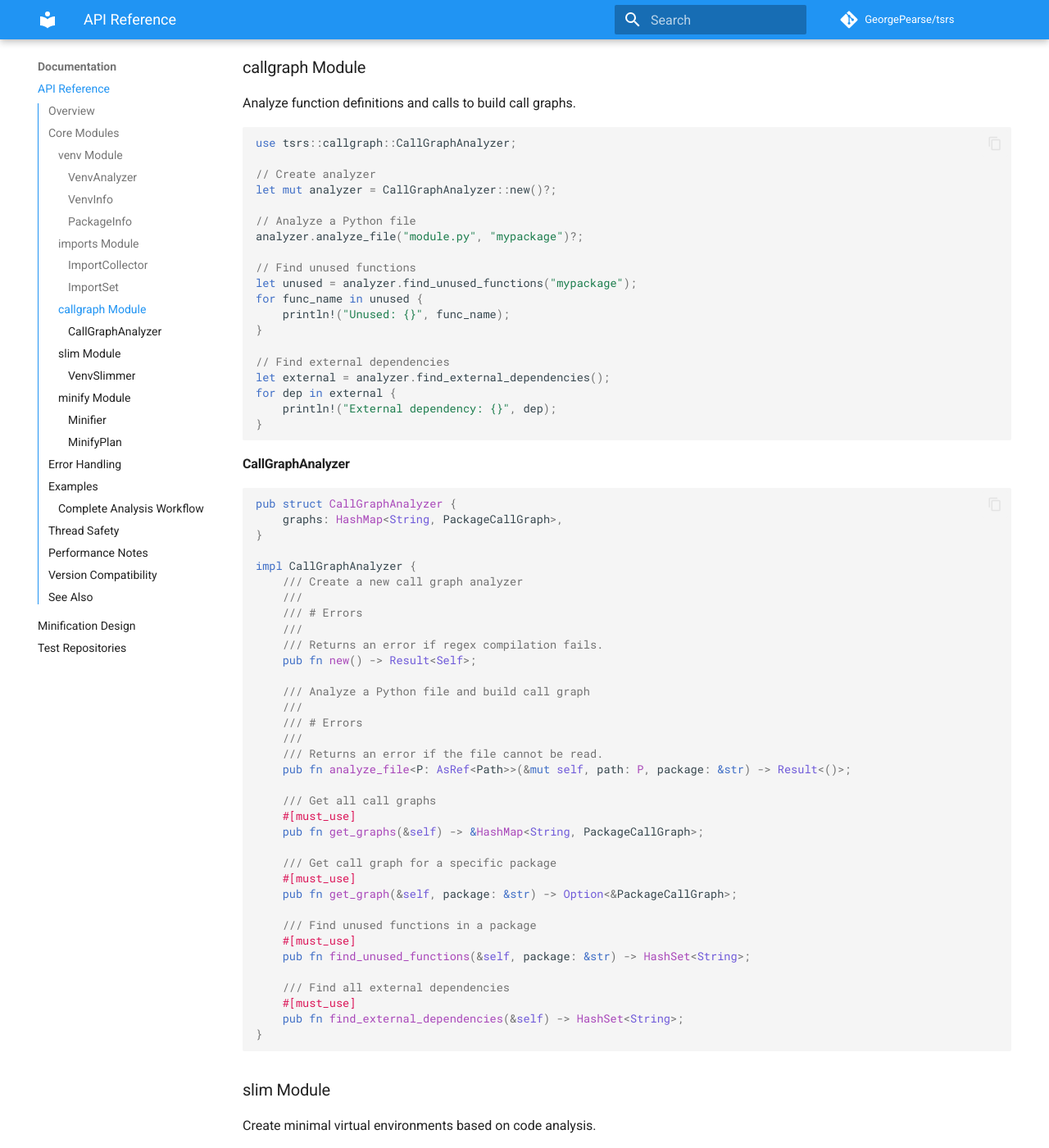
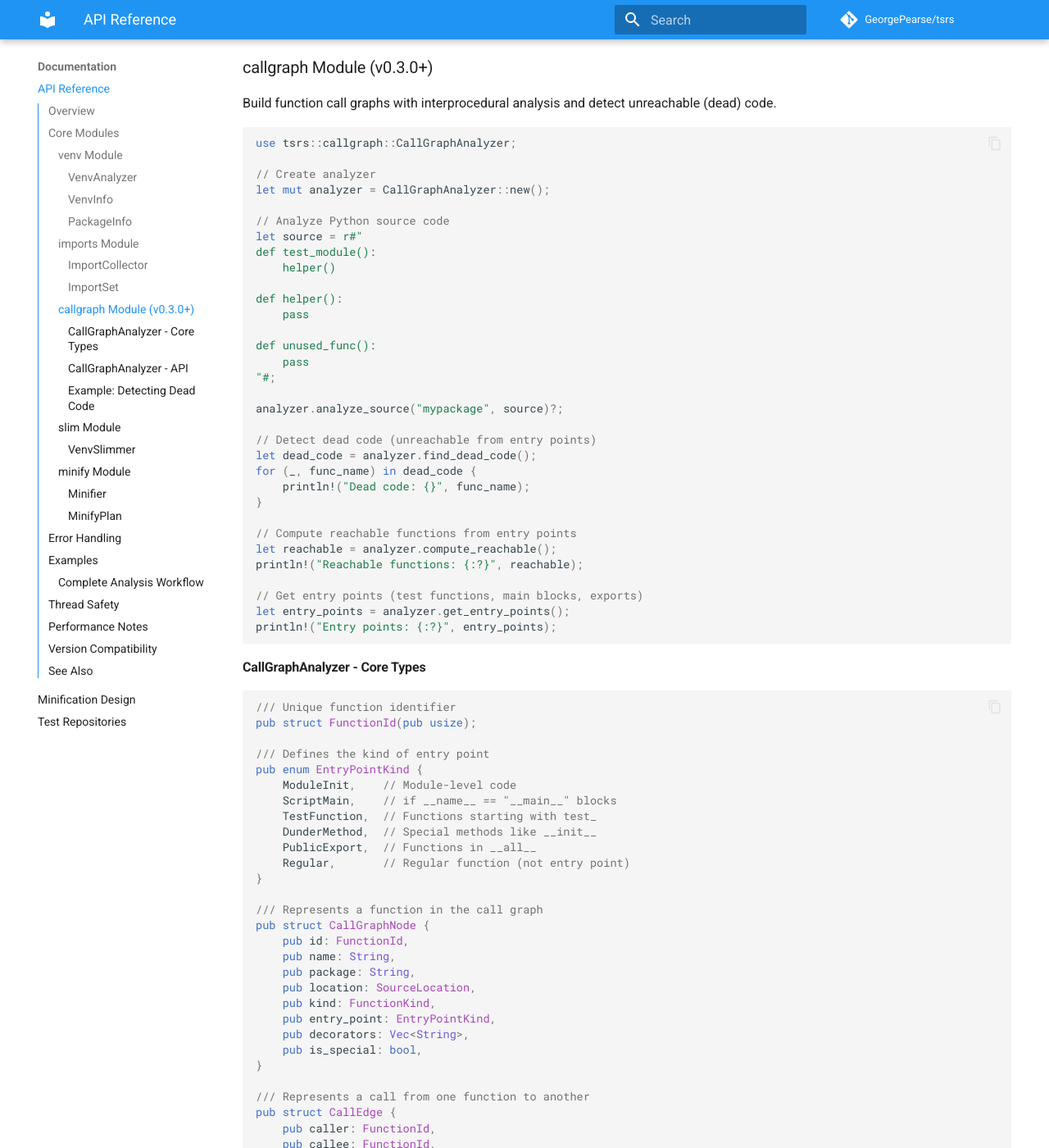
Before and after one commit to GeorgePearse/tsrs, an MkDocs documentation site: the page built from docs/API.md, in a window 1280 px wide and 1400 px high, scrolled down 3187 px. Shown: the whole window at 82% size. Built offline with MkDocs 1.6.1 and Material for MkDocs 9.7.7, drawn with Linux system fonts in a browser that asks for light colours; comment, search, counter and statistics services are not loaded; some of the changed text lies outside the part shown.

Commit message:
feat: Complete Phase 4-6 - Call graph dead code detection, CLI integration, tests, and docs
Phase 4: CLI Integration
- Add --remove-dead-code flag to minify and minify-dir commands
- Implement detect_dead_code() helper function in cli.rs
- Output detected dead code functions when flag is used
- Type conversion from FunctionId to usize for API compatibility

Phase 5: Comprehensive Unit Tests
- Add 16 unit tests to callgraph.rs covering:
  - Entry point detection (main blocks, test functions, exports)
  - Entry point protection (dunder methods, exports)
  - Simple call detection and reachability analysis
  - Dead code detection with protective filtering
  - Nested functions, multiple calls, mutual recursion
  - Decorator preservation and attribute call handling
  - Edge cases (empty code, comments-only, module initialization)
- All 61 tests passing (45 existing + 16 new)

Phase 6: Documentation Updates
- Update AGENTS.md: Mark call graph as completed, update test counts to 61
- Update API.md: Comprehensive callgraph module documentation with examples
- Update CHANGELOG.md: Add v0.3.0 release notes with all features and fixes
- Version bump: 0.2.0 -> 0.3.0

This completes the call graph analysis implementation (Phases 1-6) with
a conservative dead code detection approach that protects dunders,
exports, test functions, and other framework-related code.

Next phase: Phase 4b (minify integration) to filter minification plans
based on dead code detection.

````diff
--- a/docs/API.md
+++ b/docs/API.md
@@ -157,70 +157,172 @@ impl ImportSet {
 }
 ```
 
-### callgraph Module
+### callgraph Module (v0.3.0+)
 
-Analyze function definitions and calls to build call graphs.
+Build function call graphs with interprocedural analysis and detect unreachable (dead) code.
 
 ```rust
 use tsrs::callgraph::CallGraphAnalyzer;
 
 // Create analyzer
-let mut analyzer = CallGraphAnalyzer::new()?;
+let mut analyzer = CallGraphAnalyzer::new();
 
-// Analyze a Python file
-analyzer.analyze_file("module.py", "mypackage")?;
+// Analyze Python source code
+let source = r#"
+def test_module():
+    helper()
 
-// Find unused functions
-let unused = analyzer.find_unused_functions("mypackage");
-for func_name in unused {
-    println!("Unused: {}", func_name);
+def helper():
+    pass
+
+def unused_func():
+    pass
+"#;
+
+analyzer.analyze_source("mypackage", source)?;
+
+// Detect dead code (unreachable from entry points)
+let dead_code = analyzer.find_dead_code();
+for (_, func_name) in dead_code {
+    println!("Dead code: {}", func_name);
 }
 
-// Find external dependencies
-let external = analyzer.find_external_dependencies();
-for dep in external {
-    println!("External dependency: {}", dep);
+// Compute reachable functions from entry points
+let reachable = analyzer.compute_reachable();
+println!("Reachable functions: {:?}", reachable);
+
+// Get entry points (test functions, main blocks, exports)
+let entry_points = analyzer.get_entry_points();
+println!("Entry points: {:?}", entry_points);
+```
+
+#### CallGraphAnalyzer - Core Types
+
+```rust
+/// Unique function identifier
+pub struct FunctionId(pub usize);
+
+/// Defines the kind of entry point
+pub enum EntryPointKind {
+    ModuleInit,    // Module-level code
+    ScriptMain,    // if __name__ == "__main__" blocks
+    TestFunction,  // Functions starting with test_
+    DunderMethod,  // Special methods like __init__
+    PublicExport,  // Functions in __all__
+    Regular,       // Regular function (not entry point)
+}
+
+/// Represents a function in the call graph
+pub struct CallGraphNode {
+    pub id: FunctionId,
+    pub name: String,
+    pub package: String,
+    pub location: SourceLocation,
+    pub kind: FunctionKind,
+    pub entry_point: EntryPointKind,
+    pub decorators: Vec<String>,
+    pub is_special: bool,
+}
+
+/// Represents a call from one function to another
+pub struct CallEdge {
+    pub caller: FunctionId,
+    pub callee: FunctionId,
+    pub location: SourceLocation,
 }
 ```
 
-#### CallGraphAnalyzer
+#### CallGraphAnalyzer - API
 
 ```rust
 pub struct CallGraphAnalyzer {
-    graphs: HashMap<String, PackageCallGraph>,
+    // Private implementation details
 }
 
 impl CallGraphAnalyzer {
     /// Create a new call graph analyzer
-    ///
-    /// # Errors
-    ///
-    /// Returns an error if regex compilation fails.
-    pub fn new() -> Result<Self>;
+    #[must_use]
+    pub fn new() -> Self;
 
     /// Analyze a Python file and build call graph
     ///
     /// # Errors
     ///
-    /// Returns an error if the file cannot be read.
+    /// Returns an error if the file cannot be read or parsed.
     pub fn analyze_file<P: AsRef<Path>>(&mut self, path: P, package: &str) -> Result<()>;
 
-    /// Get all call graphs
+    /// Analyze Python source code and build call graph
+    ///
+    /// # Errors
+    ///
+    /// Returns an error if parsing fails.
+    pub fn analyze_source(&mut self, package: &str, source: &str) -> Result<()>;
+
+    /// Get all function nodes in the graph
     #[must_use]
-    pub fn get_graphs(&self) -> &HashMap<String, PackageCallGraph>;
+    pub fn get_nodes(&self) -> &HashMap<FunctionId, CallGraphNode>;
 
-    /// Get call graph for a specific package
+    /// Get all call edges in the graph
     #[must_use]
-    pub fn get_graph(&self, package: &str) -> Option<&PackageCallGraph>;
+    pub fn get_edges(&self) -> &[CallEdge];
 
-    /// Find unused functions in a package
+    /// Get identified entry points
     #[must_use]
-    pub fn find_unused_functions(&self, package: &str) -> HashSet<String>;
+    pub fn get_entry_points(&self) -> &HashSet<FunctionId>;
 
-    /// Find all external dependencies
+    /// Compute reachable functions from entry points (BFS)
     #[must_use]
-    pub fn find_external_dependencies(&self) -> HashSet<String>;
+    pub fn compute_reachable(&self) -> HashSet<FunctionId>;
+
+    /// Find dead code (functions unreachable from entry points)
+    ///
+    /// # Conservative Filtering
+    ///
+    /// This method is intentionally conservative and protects:
+    /// - Dunder methods (__init__, __str__, etc.)
+    /// - Functions in __all__ exports
+    /// - Test functions and main blocks
+    ///
+    /// Returns `Vec<(FunctionId, String)>` where String is the function name.
+    #[must_use]
+    pub fn find_dead_code(&self) -> Vec<(FunctionId, String)>;
 }
+
+impl Default for CallGraphAnalyzer {
+    fn default() -> Self {
+        Self::new()
+    }
+}
+```
+
+#### Example: Detecting Dead Code
+
+```rust
+use tsrs::callgraph::CallGraphAnalyzer;
+
+let source = r#"
+__all__ = ['public_func']
+
+def public_func():
+    pass
+
+def internal_helper():
+    pass
+
+def truly_unused():
+    pass
+"#;
+
+let mut analyzer = CallGraphAnalyzer::new();
+analyzer.analyze_source("example", source)?;
+
+// Find dead code
+let dead_code = analyzer.find_dead_code();
+assert_eq!(dead_code.len(), 1); // Only truly_unused
+
+// public_func is protected (in __all__)
+// internal_helper has no calls to it, but we don't mark it dead
+// because there's no entry point calling anything
 ```
 
 ### slim Module
````
Also changed, not shown: docs/AGENTS.md (+24 -7 lines), docs/CHANGELOG.md (+45 -0 lines), 2 other files.
